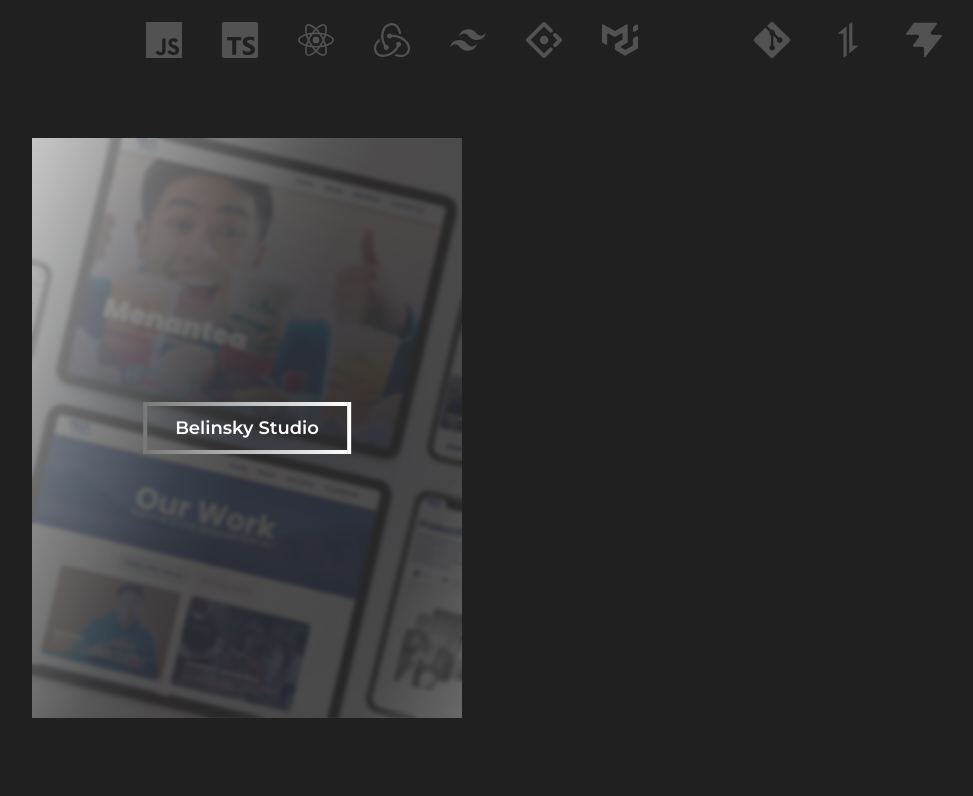
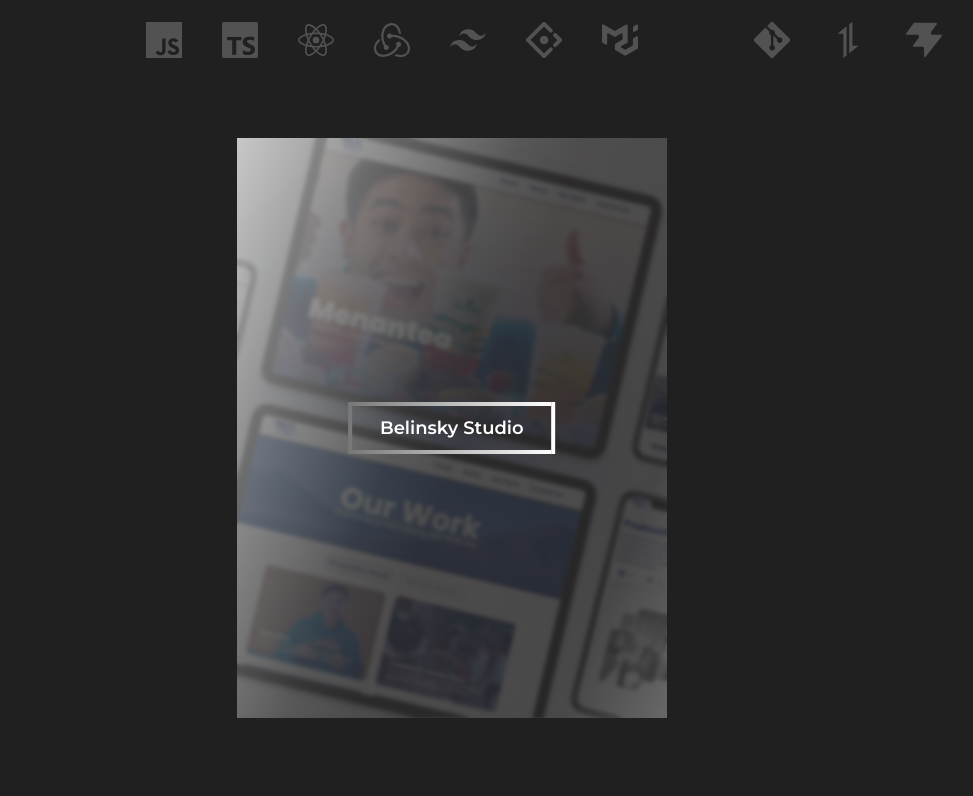
Before and after one commit to anasfirly20/portfolio-fe, a React (Vite) app: page / in a window 1280 px wide. Shown: the part 1360-2156 px from the top of the page, without its empty margins (96-1069 px from the left). Built offline with nearby package versions, Linux system fonts and the light colour scheme; some icons are missing.

Commit message:
adjusted padding

```diff
--- a/src/contents/HeroSection.jsx
+++ b/src/contents/HeroSection.jsx
@@ -12,7 +12,7 @@ const HeroSection = () => {
   return (
     <section className="min-h-screen w-full flex flex-col justify-center items-center relative px-longer2">
       <img src={logo} alt="brand-logo" className="object-cover aspect-video" />
-      <div className="text-[#525252] absolute bottom-0">
+      <div className="text-[#525252] absolute bottom-1">
         <Lottie
           lottieRef={scrollRef}
           animationData={scrollLottie}
--- a/src/contents/ProjectSection.jsx
+++ b/src/contents/ProjectSection.jsx
@@ -11,7 +11,7 @@ const ProjectSection = () => {
   return (
     <section className="px-longer2 py-normal" id="project">
       <h1 className="text-center">Featured Projects</h1>
-      <div className="flex justify-center gap-10 mt-4 lg:mt-8">
+      <div className="flex justify-center gap-10 mt-4 lg:mt-8 max-sm:hidden">
         {icons.map((e, i) => (
           <Icon key={i} icon={e.icon} color="#525252" className="text-4xl" />
         ))}
@@ -19,7 +19,7 @@ const ProjectSection = () => {
       {images.map((e, i) => (
         <section
           key={i}
-          className={`max-lg:mt-5 mt-20 flex max-lg:justify-center ${
+          className={`lg:px-longer5 max-lg:mt-5 mt-20 flex max-lg:justify-center ${
             i % 2 === 1 && "justify-end"
           }`}
         >
```
